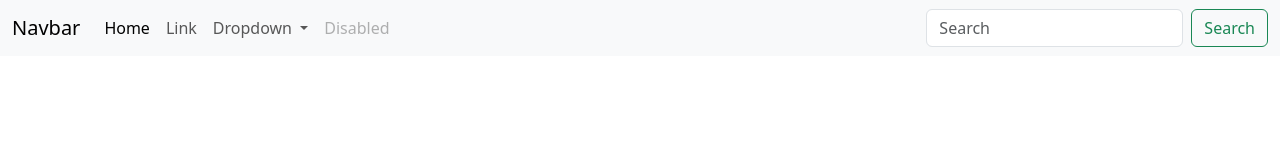
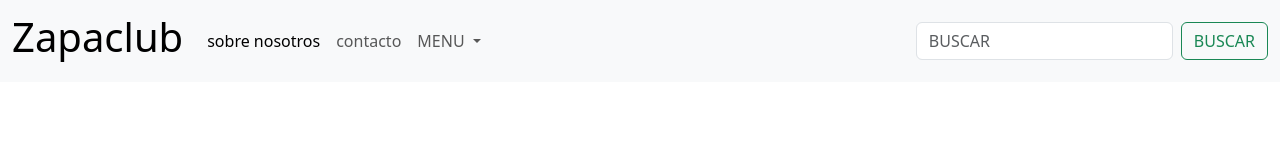
Before and after one commit to mwarcos/TrabajoRC, a plain HTML site: page index/index.html in a window 1280 px wide. Drawn offline with nearby package versions, Linux system fonts and the light colour scheme.

Commit message:
nabvar terminado

```diff
--- a/index/index.html
+++ b/index/index.html
@@ -16,36 +16,34 @@
 
     <nav class="navbar navbar-expand-lg bg-body-tertiary">
       <div class="container-fluid">
-        <a class="navbar-brand" href="#">Navbar</a>
+        <a class="navbar-brand" href="#"><h1>Zapaclub</h1></a>
         <button class="navbar-toggler" type="button" data-bs-toggle="collapse" data-bs-target="#navbarSupportedContent" aria-controls="navbarSupportedContent" aria-expanded="false" aria-label="Toggle navigation">
           <span class="navbar-toggler-icon"></span>
         </button>
         <div class="collapse navbar-collapse" id="navbarSupportedContent">
           <ul class="navbar-nav me-auto mb-2 mb-lg-0">
             <li class="nav-item">
-              <a class="nav-link active" aria-current="page" href="#">Home</a>
+              <a class="nav-link active" aria-current="page" href="#">sobre nosotros</a>
             </li>
             <li class="nav-item">
-              <a class="nav-link" href="#">Link</a>
+              <a class="nav-link" href="#">contacto</a>
             </li>
             <li class="nav-item dropdown">
               <a class="nav-link dropdown-toggle" href="#" role="button" data-bs-toggle="dropdown" aria-expanded="false">
-                Dropdown
+                MENU
               </a>
               <ul class="dropdown-menu">
-                <li><a class="dropdown-item" href="#">Action</a></li>
-                <li><a class="dropdown-item" href="#">Another action</a></li>
+                <li><a class="dropdown-item" href="#">Productos</a></li>
+                <li><a class="dropdown-item" href="#">Categorias</a></li>
                 <li><hr class="dropdown-divider"></li>
-                <li><a class="dropdown-item" href="#">Something else here</a></li>
+                <li><a class="dropdown-item" href="#">Ofertas</a></li>
               </ul>
             </li>
-            <li class="nav-item">
-              <a class="nav-link disabled">Disabled</a>
-            </li>
+
           </ul>
           <form class="d-flex" role="search">
-            <input class="form-control me-2" type="search" placeholder="Search" aria-label="Search">
-            <button class="btn btn-outline-success" type="submit">Search</button>
+            <input class="form-control me-2" type="search" placeholder="BUSCAR" aria-label="Search">
+            <button class="btn btn-outline-success" type="submit">BUSCAR</button>
           </form>
         </div>
       </div>
```
